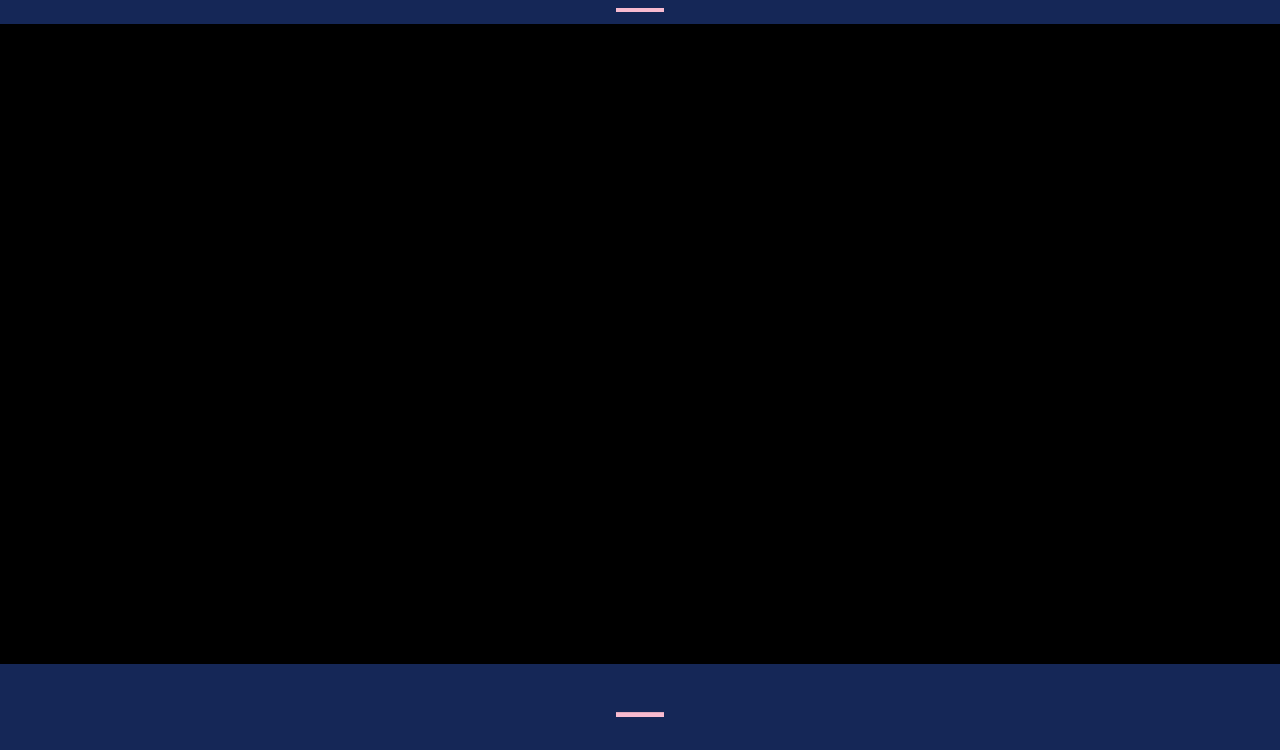
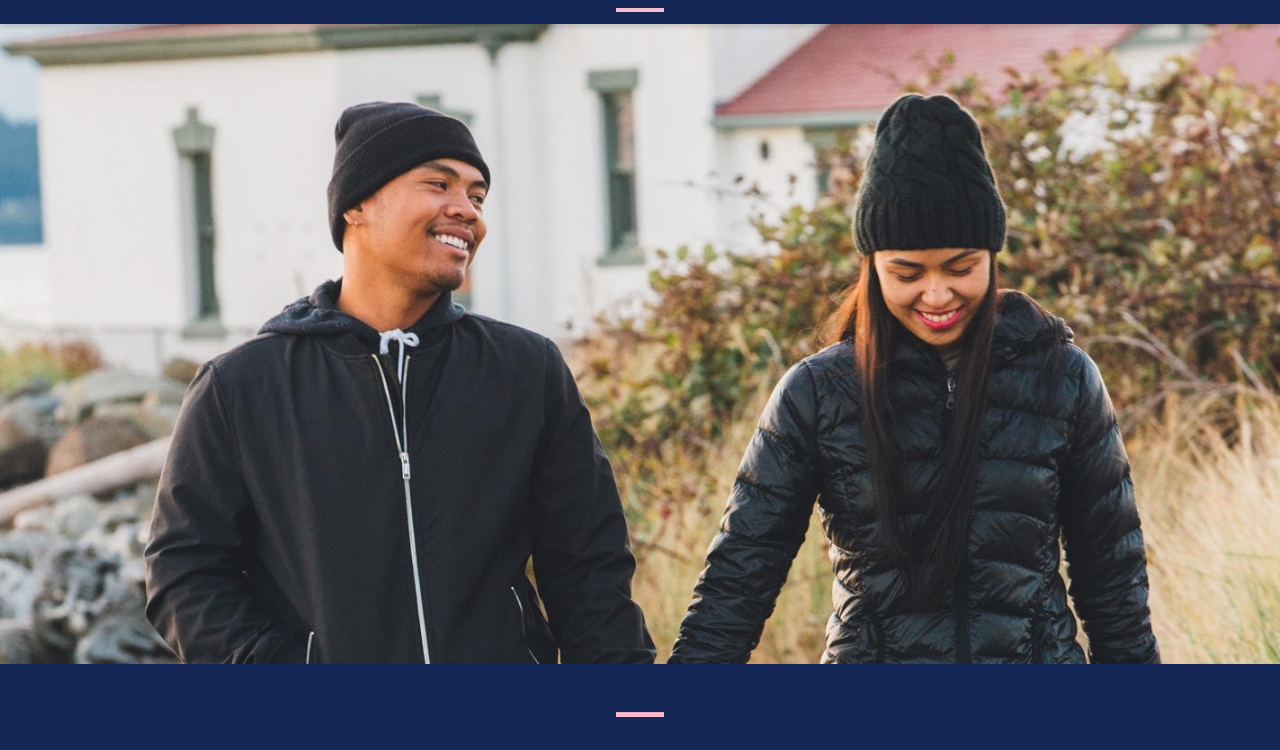
Before and after one commit to ianli/tugadewedding.com, a website: page index.html in a window 1280 px wide. Shown: the part 44-794 px from the top of the page. Drawn offline with nearby package versions, Linux system fonts and the light colour scheme; the site is published under a folder, as on GitHub Pages, so addresses that start at the root find nothing.

Commit message:
Change location of images to relative

```diff
--- a/src/sass/_banner.scss
+++ b/src/sass/_banner.scss
@@ -3,7 +3,7 @@
   width: 100%;
   height: 240px;
   background-color: #000;
-  background-image: url(/static/images/cc-square.jpg);
+  background-image: url(../images/cc-square.jpg);
   background-size: cover;
   background-position: center;
   background-repeat: no-repeat;
```
Also changed, not shown: static/css/app.css.
